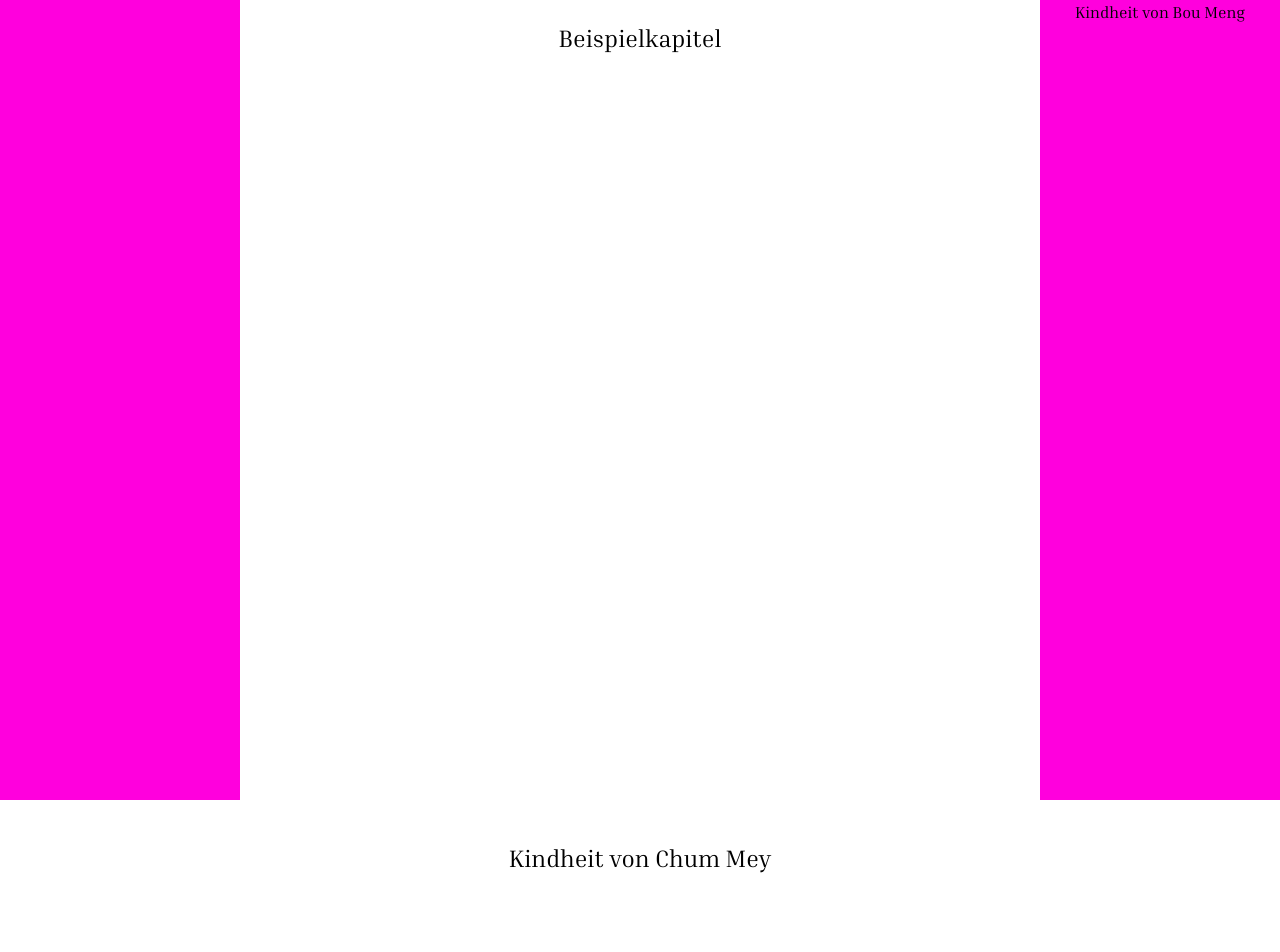
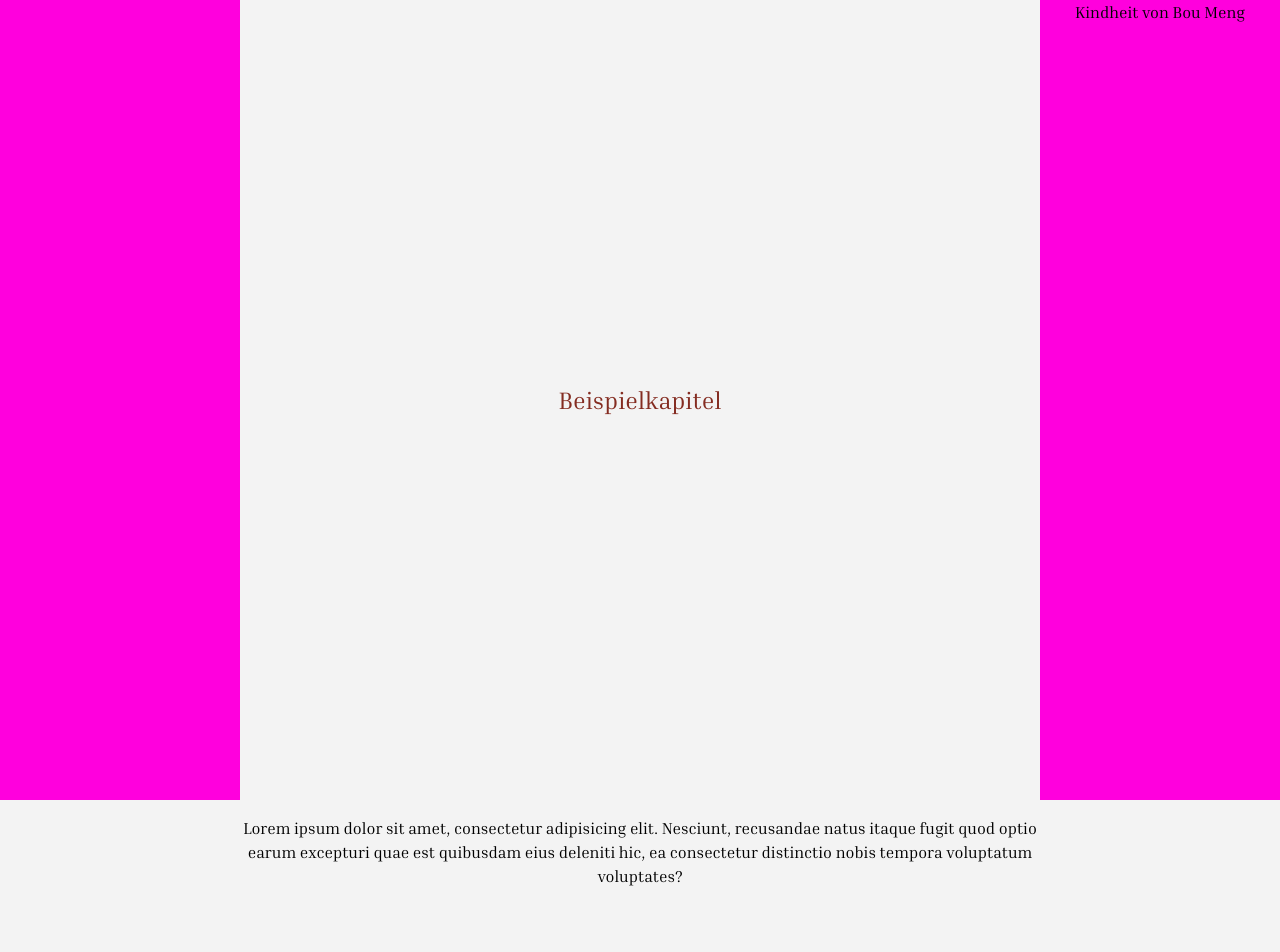
Before and after one commit to carlobeckmann2602/digital-storytelling-, a React (Vite) app: page / in a window 1280 px wide. Shown: the top 952 px of the page. Built offline with nearby package versions, Linux system fonts and the light colour scheme.

Commit message:
fix: Fix scss setup

```diff
--- a/src/App.scss
+++ b/src/App.scss
@@ -23,6 +23,19 @@
   padding: 0 240px;
 }
 
+.chapter-heading-wrapper {
+  height: 100vh;
+  width: 100%;
+  display: flex;
+  align-items: center;
+  justify-content: center;
+}
+
+.chapter-heading {
+  position: sticky;
+  top: 20px;
+}
+
 #root {
   text-align: center;
   width: 100%;
--- /dev/null
+++ b/src/components/chapter/ChildhoodB/ChildhoodB.module.scss
@@ -0,0 +1,5 @@
+@import '@/App.scss';
+
+.heading {
+  color: $b-timeline-color;
+}
--- a/src/components/chapter/ChildhoodB/ChildhoodB.scss
+++ /dev/null
@@ -1,9 +0,0 @@
-.wrapper {
-  height: 100vh;
-  width: 100%;
-}
-
-.heading {
-  position: sticky;
-  top: 0px;
-}
--- a/src/components/chapter/ChildhoodB/ChildhoodB.tsx
+++ b/src/components/chapter/ChildhoodB/ChildhoodB.tsx
@@ -1,7 +1,8 @@
 import React, { useEffect } from 'react'
+import classNames from 'classnames'
 import { Chapter, CHAPTER_TITLES } from '../../../helpers/constants'
 import useOnScreen from '../../../helpers/useOnScreenHook'
-import './ChildhoodB.scss'
+import classes from './ChildhoodB.module.scss'
 
 interface Props {
   setCurrentChapter: (chapter: Chapter) => void
@@ -9,14 +10,16 @@ interface Props {
 
 const ChildhoodB = (props: Props) => {
   const ref = React.useRef<HTMLInputElement>(null)
-  const onScreen = useOnScreen(ref, '-300px')
+  const onScreen = useOnScreen(ref, '-350px')
   useEffect(() => {
     onScreen && props.setCurrentChapter('CHILDHOOD_B')
   }, [onScreen])
 
   return (
-    <div ref={ref} className={'wrapper'}>
-      <h2 className='heading'>{CHAPTER_TITLES['CHILDHOOD_B']}</h2>
+    <div ref={ref} className={'chapter-heading-wrapper'}>
+      <h2 className={classNames(classes.heading, 'chapter-heading')}>
+        {CHAPTER_TITLES['CHILDHOOD_B']}
+      </h2>
     </div>
   )
 }
--- /dev/null
+++ b/src/components/chapter/ChildhoodC/ChildhoodC.module.scss
@@ -0,0 +1,5 @@
+@import '@/App.scss';
+
+.heading {
+  color: $c-timeline-color;
+}
--- a/src/components/chapter/ChildhoodC/ChildhoodC.scss
+++ /dev/null
@@ -1,9 +0,0 @@
-.wrapper {
-  height: 100vh;
-  width: 100%;
-}
-
-.heading {
-  position: sticky;
-  top: 0px;
-}
--- a/src/components/chapter/ChildhoodC/ChildhoodC.tsx
+++ b/src/components/chapter/ChildhoodC/ChildhoodC.tsx
@@ -1,7 +1,8 @@
 import React, { useEffect } from 'react'
+import classNames from 'classnames'
 import { Chapter, CHAPTER_TITLES } from '../../../helpers/constants'
 import useOnScreen from '../../../helpers/useOnScreenHook'
-import './ChildhoodC.scss'
+import classes from './ChildhoodC.module.scss'
 
 interface Props {
   setCurrentChapter: (chapter: Chapter) => void
@@ -9,14 +10,16 @@ interface Props {
 
 const ChildhoodC = (props: Props) => {
   const ref = React.useRef<HTMLInputElement>(null)
-  const onScreen = useOnScreen(ref, '-300px')
+  const onScreen = useOnScreen(ref, '-350px')
   useEffect(() => {
     onScreen && props.setCurrentChapter('CHILDHOOD_C')
   }, [onScreen])
 
   return (
-    <div ref={ref} className={'wrapper'}>
-      <h2 className='heading'>{CHAPTER_TITLES['CHILDHOOD_C']}</h2>
+    <div ref={ref} className={'chapter-heading-wrapper'}>
+      <h2 className={classNames(classes.heading, 'chapter-heading')}>
+        {CHAPTER_TITLES['CHILDHOOD_C']}
+      </h2>
     </div>
   )
 }
--- /dev/null
+++ b/src/components/chapter/Template/Template.module.scss
@@ -0,0 +1,5 @@
+@import '@/App.scss';
+
+.heading {
+  color: $context-timeline-color;
+}
--- a/src/components/chapter/Template/Template.scss
+++ /dev/null
@@ -1,9 +0,0 @@
-.wrapper {
-  height: 100vh;
-  width: 100%;
-}
-
-.heading {
-  position: sticky;
-  top: 0px;
-}
--- a/src/components/chapter/Template/Template.tsx
+++ b/src/components/chapter/Template/Template.tsx
@@ -1,7 +1,8 @@
 import React, { useEffect } from 'react'
+import classNames from 'classnames'
 import { Chapter, CHAPTER_TITLES } from '../../../helpers/constants'
 import useOnScreen from '../../../helpers/useOnScreenHook'
-import './Template.scss'
+import classes from './Template.module.scss'
 
 interface Props {
   setCurrentChapter: (chapter: Chapter) => void
@@ -11,8 +12,8 @@ const Template = (props: Props) => {
   // Ref for the element that we want to detect whether on screen
   const ref = React.useRef<HTMLInputElement>(null)
   // Call the hook passing in ref and root margin
-  // Only considered onScreen if more than 300px of element is visible.
-  const onScreen = useOnScreen(ref, '-300px')
+  // Only considered onScreen if more than 350px of element is visible.
+  const onScreen = useOnScreen(ref, '-350px')
   // Set current chapter state in App every time onScreen changes
   // (also on every rerender, which should hopefully be fine)
   useEffect(() => {
@@ -20,8 +21,19 @@ const Template = (props: Props) => {
   }, [onScreen])
 
   return (
-    <div ref={ref} className={'wrapper'}>
-      <h2 className='heading'>{CHAPTER_TITLES['TEMPLATE']}</h2>
+    <div>
+      <div ref={ref} className={'chapter-heading-wrapper'}>
+        <h2 className={classNames(classes.heading, 'chapter-heading')}>
+          {CHAPTER_TITLES['TEMPLATE']}
+        </h2>
+      </div>
+      <div>
+        <p>
+          Lorem ipsum dolor sit amet, consectetur adipisicing elit. Nesciunt, recusandae natus
+          itaque fugit quod optio earum excepturi quae est quibusdam eius deleniti hic, ea
+          consectetur distinctio nobis tempora voluptatum voluptates?
+        </p>
+      </div>
     </div>
   )
 }
--- a/src/theme.scss
+++ b/src/theme.scss
@@ -1,6 +1,9 @@
 $text-color: #000000;
-$bg-color: #ffffff;
+$bg-color: #f3f3f3;
 $sidebar-color: #ff00dd;
+$context-timeline-color: #842c21;
+$b-timeline-color: #0400ff;
+$c-timeline-color: #15ff00;
 
 @font-face {
   font-family: 'InriaSerif-Bold';
```
